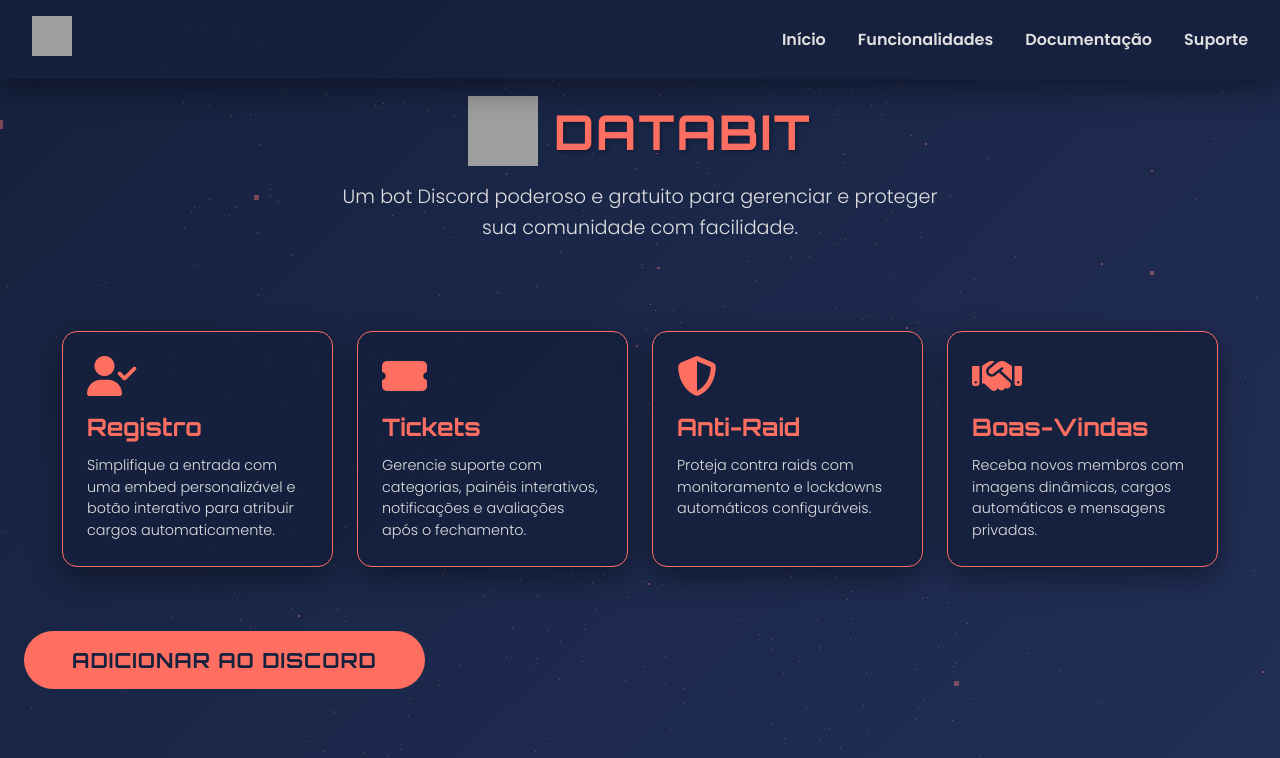
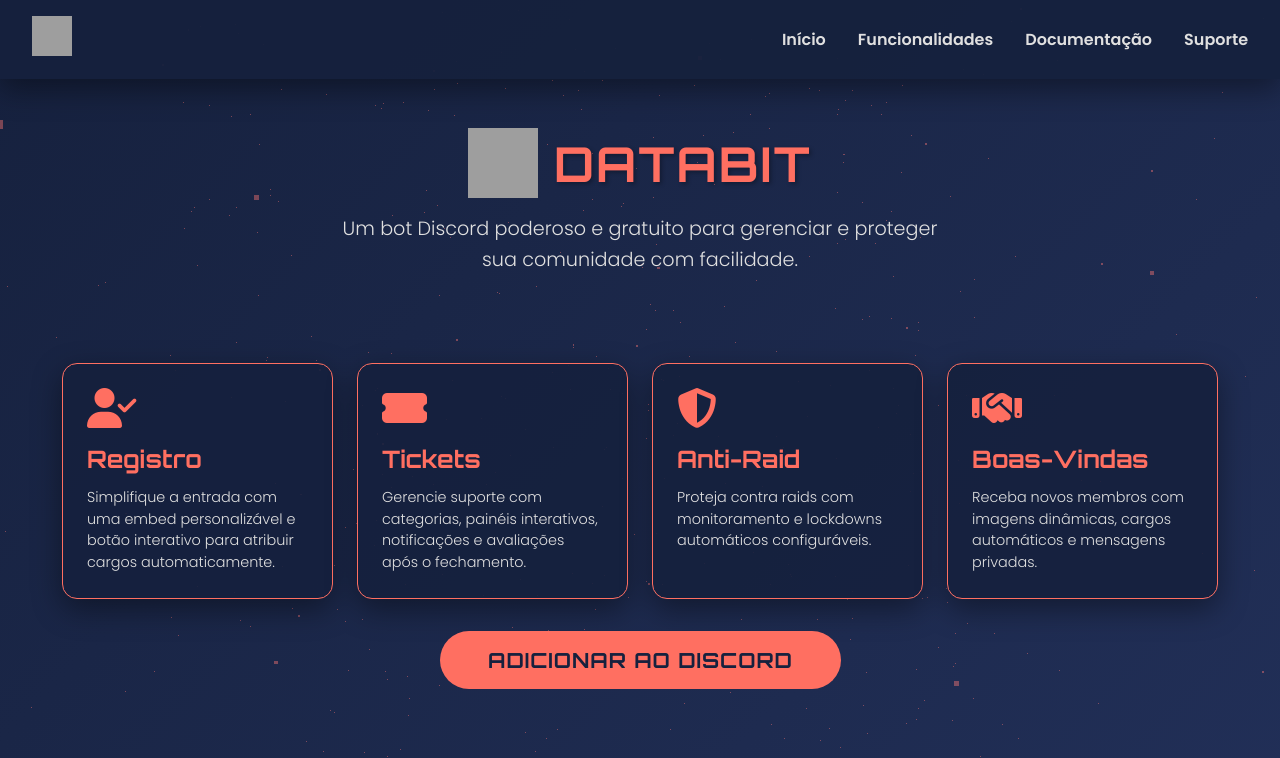
Before and after one commit to LucasDesignerF/bot-databit, a plain HTML site: page index.html in a window 1280 px wide. Shown: the top 758 px of the page. Drawn offline with nearby package versions, Linux system fonts and the light colour scheme; grey boxes are pictures that could not be loaded; animation ran at ten frames a second.

Commit message:
Update main.css

```diff
--- a/assets/css/main.css
+++ b/assets/css/main.css
@@ -91,7 +91,7 @@ nav ul li a:hover, nav ul li a:focus {
 
 header {
     text-align: center;
-    padding: 6rem 1rem 3rem;
+    padding: 8rem 1rem 3rem; /* Aumentado de 6rem para 8rem para mais espaço */
     z-index: 1;
     animation: fadeIn 1s ease-in;
 }
@@ -208,6 +208,12 @@ main {
     line-height: 1.5;
 }
 
+.cta-container {
+    display: flex;
+    justify-content: center;
+    margin: 2rem auto;
+}
+
 .cta-button {
     display: inline-block;
     padding: 1rem 3rem;
@@ -221,8 +227,6 @@ main {
     text-transform: uppercase;
     letter-spacing: 1px;
     transition: transform 0.3s ease, box-shadow 0.3s ease;
-    margin: 2rem auto;
-    width: fit-content;
     animation: pulse 2s infinite;
 }
 
```
